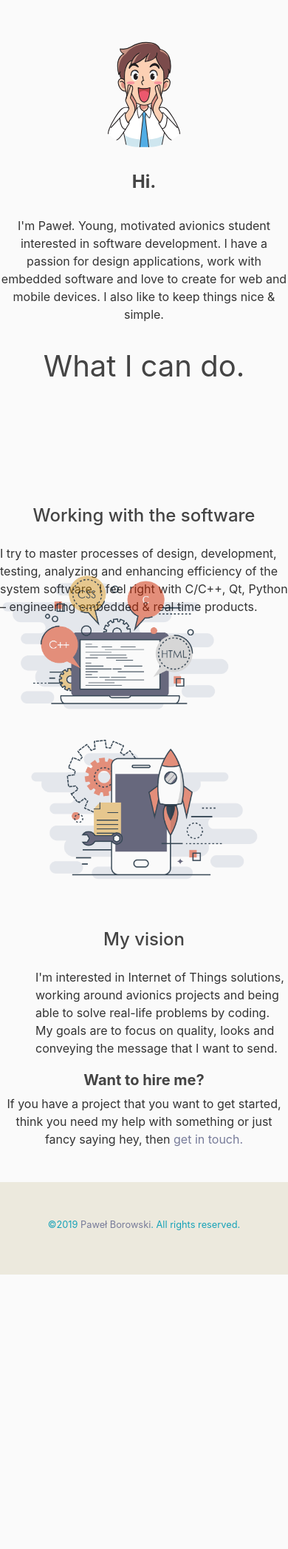
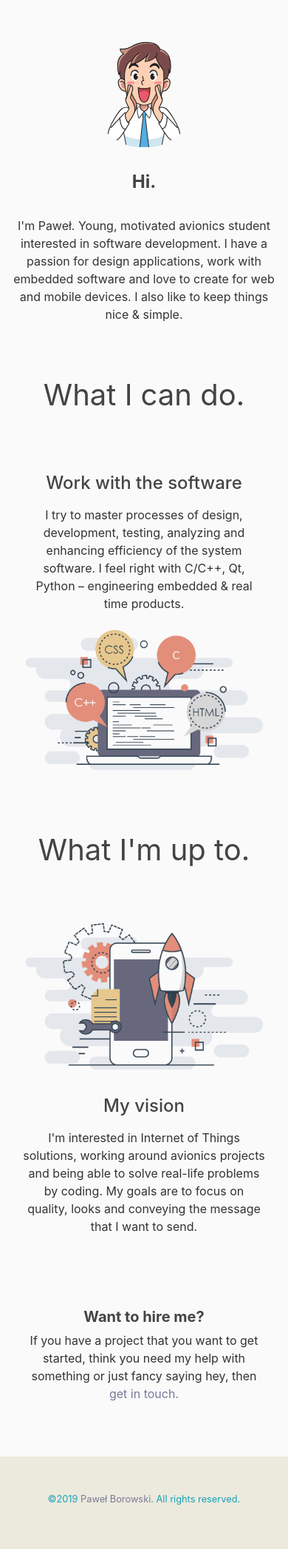
Before and after one commit to pawelBorowski/mysite, a Django app: page / in a window 390 px wide. Shown: the part 154-2248 px from the top of the page at 74% size. Before the commit the page ends 1877 px from the top, so only its background shows below. Run offline with Django 3.2, Linux system fonts and the light colour scheme; some libraries are stand-ins or nearby versions.

Commit message:
Responsive elements added

```diff
--- a/blog/static/blog/main.css
+++ b/blog/static/blog/main.css
@@ -1,6 +1,6 @@
 @import url(http://fonts.googleapis.com/css?family=Oswald:400,300,700);
 
-body {
+html, body {
   background: #fafafa;
   color: #333333;
   width: 100%;
--- a/blog/templates/about.html
+++ b/blog/templates/about.html
@@ -6,12 +6,12 @@
 
 {% block about_content %}
 
-<div class="row pt-5 pb-5" style="height: 400px">
+<div class="row pt-5 pb-5" style="height: auto">
       <div class="col-md-4">
       </div>
-    <div class="col-md-4 text-center">
+    <div class="col-md-4 mx-3 text-center">
         <img class="rounded-circle up-to" src="{% static "blog/profile4.svg" %}">
-        <h4 class="font-weight-bold pt-4 pb-4">Hi.</h4>
+        <h4 class="font-weight-bold py-4">Hi.</h4>
         I'm Paweł. Young, motivated avionics student interested in software development. I have a passion for design applications,
         work with embedded software and love to create for web and mobile devices. I also like to keep things nice & simple.
     </div>
@@ -19,48 +19,52 @@
     </div>
 </div>
 
-<div class="row pt-5 pb-5" style="height: 150px">
+<div class="row py-3" style="height: auto">
     <div class="col-sm text-center">
-        <h1 class="font-weight-normal pt-4">What I can do.</h1>
+        <h1 class="font-weight-normal pt-2">What I can do.</h1>
     </div>
 </div>
 
-<div class="row pt-5 pb-5" style="height: 400px">
+<div class="row py-5 mx-3" style="height: auto">
       <div class="col-sm-3">
       </div>
-    <div class="col-sm-3" style="top: 20%;">
-        <h4 class="font-weight-lighter pt-4 pb-3 text-center">Working with the software</h4>
+    <div class="col-sm-3 pb-3 text-center" style="margin: auto">
+        <h4 class="font-weight-lighter py-2">Work with the software</h4>
         I try to master processes of design, development, testing, analyzing
         and enhancing efficiency of the system software.
         I feel right with C/C++, Qt, Python &ndash; engineering embedded & real time products.
     </div>
-    <div class="col-sm-3">
-        <img class="coding img-fluid" style="max-width: 80%; height: auto" src="{% static "blog/coding.png" %}">
+    <div class="col-sm-4">
+        <img class="coding img-fluid" style="height: auto; margin: auto" src="{% static "blog/coding.png" %}">
+    </div>
+    <div class="col-sm-2">
+    </div>
+</div>
+
+<div class="row py-3" style="height: auto">
+    <div class="col-sm text-center">
+        <h1 class="font-weight-normal pt-2">What I'm up to.</h1>
+    </div>
+</div>
+
+<div class="row py-5 mx-3" style="height: auto">
+      <div class="col-sm-2">
+      </div>
+    <div class="col-sm-4 pb-3 text-center">
+        <img class="coding img-fluid" style="height: auto; margin: auto" src="{% static "blog/app.png" %}">
+    </div>
+    <div class="col-sm-3 text-center" style="margin: auto">
+        <h4 class="font-weight-lighter py-2">My vision</h4>
+            I'm interested in Internet of Things solutions, working around avionics projects
+            and being able to solve real-life problems by coding.
+            My goals are to focus on quality,
+            looks and conveying the message that I want to send.
     </div>
     <div class="col-sm-3">
     </div>
 </div>
 
-<div class="row pt-5 pb-5" style="height: 450px">
-      <div class="col-sm-3">
-      </div>
-    <div class="col-sm-3 text-center">
-        <img class="coding img-fluid" style="max-width: 80%; height: auto" src="{% static "blog/app.png" %}">
-    </div>
-    <div class="col-sm-3" style="top: 15%;">
-        <h4 class="font-weight-lighter pt-1 pb-3 text-center">My vision</h4>
-        <p class="pl-5">
-            I'm interested in Internet of Things solutions, working around avionics projects
-            and being able to solve real-life problems by coding.
-            My goals are to focus on quality,
-            looks and conveying the message that I want to send.
-        </p>
-    </div>
-    <div class="col-sm-3">
-    </div>
-</div>
-
-<div class="row w-auto pt-5 pb-5 mb-4" style="height: 175px">
+<div class="row w-auto py-5 mx-3 mb-4" style="height: auto">
       <div class="col-sm-4">
       </div>
     <div class="col-sm-4 text-center">
--- a/blog/templates/main.html
+++ b/blog/templates/main.html
@@ -19,7 +19,7 @@
 
   <body>
     <header class="site-header">
-      <nav class="navbar navbar-expand-md navbar-dark bg-steel " >
+      <nav class="navbar navbar-expand-md navbar-dark bg-steel" >
         <div class="container">
           <a class="nav-item nav-link" href="{% url "home" %}"><img class="rounded-circle my-logo" src="{% static "blog/profile2.svg" %}"></a>
           <button class="navbar-toggler" type="button" data-toggle="collapse" data-target="#navbarToggle" aria-controls="navbarToggle" aria-expanded="false" aria-label="Toggle navigation">
--- a/blog/templates/work.html
+++ b/blog/templates/work.html
@@ -2,7 +2,7 @@
 <!-- {% load static %} -->
 {% block content %}
 
-<div class="row pt-5 pb-5" style="height: 400px">
+<div class="row py-5" style="height: auto">
       <div class="col-md-4">
       </div>
     <div class="col-md-4 text-center">
@@ -19,7 +19,7 @@
 
 {% block work_content %}
 
-    <div class="row pt-5 pb-5" style="background-color:#ddece9; height: auto">
+    <div class="row py-5" style="background-color:#ddece9; height: auto">
           <div class="col-md-4">
           </div>
         <div class="col-md-4 pt-5 text-center">
@@ -35,7 +35,7 @@
         </div>
     </div>
 
-    <div class="row pt-5 pb-5" style="background-color:#e9ddec; height: auto">
+    <div class="row py-5" style="background-color:#e9ddec; height: auto">
           <div class="col-md-4">
           </div>
         <div class="col-md-4 pt-5 text-center">
```
Also changed, not shown: db.sqlite3.
